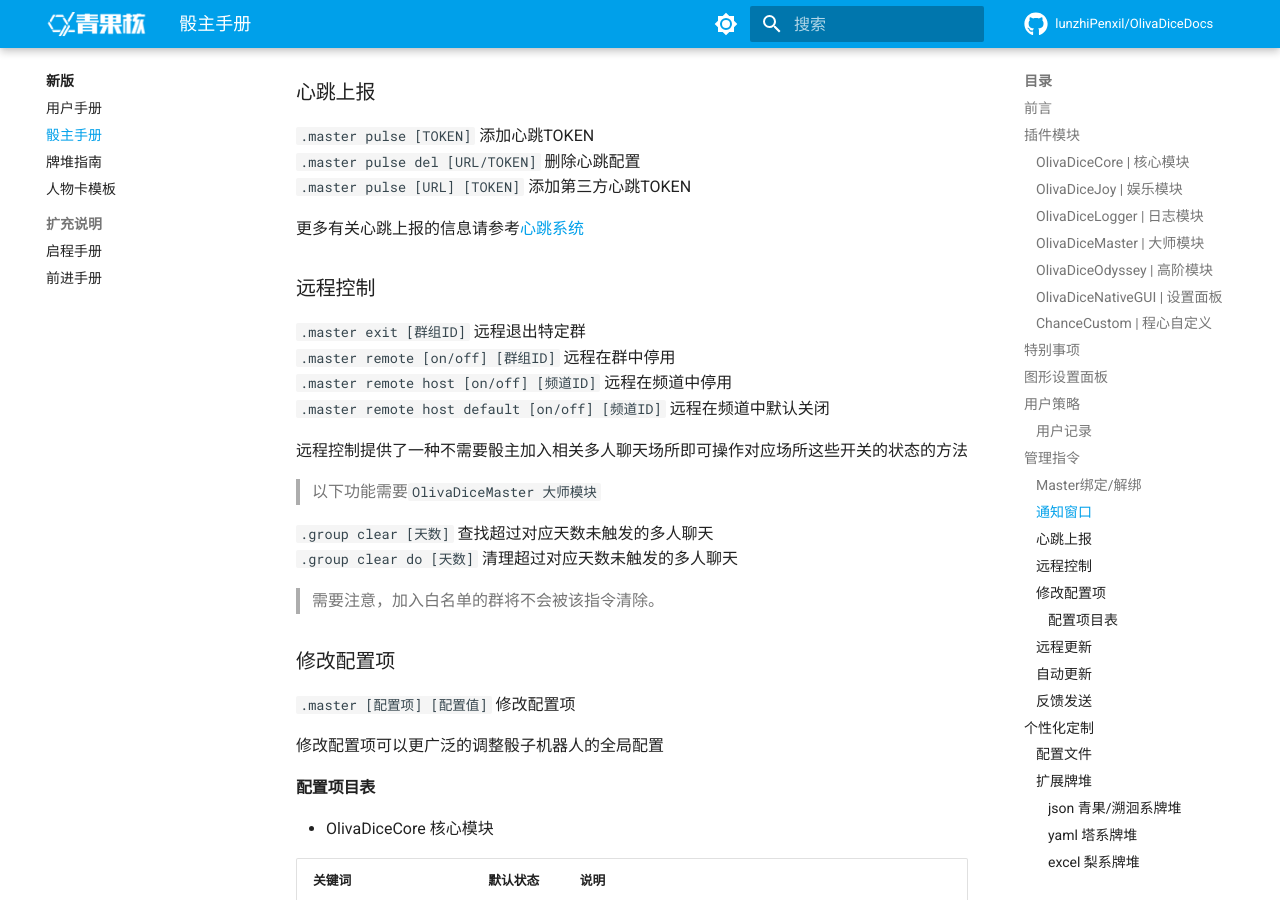
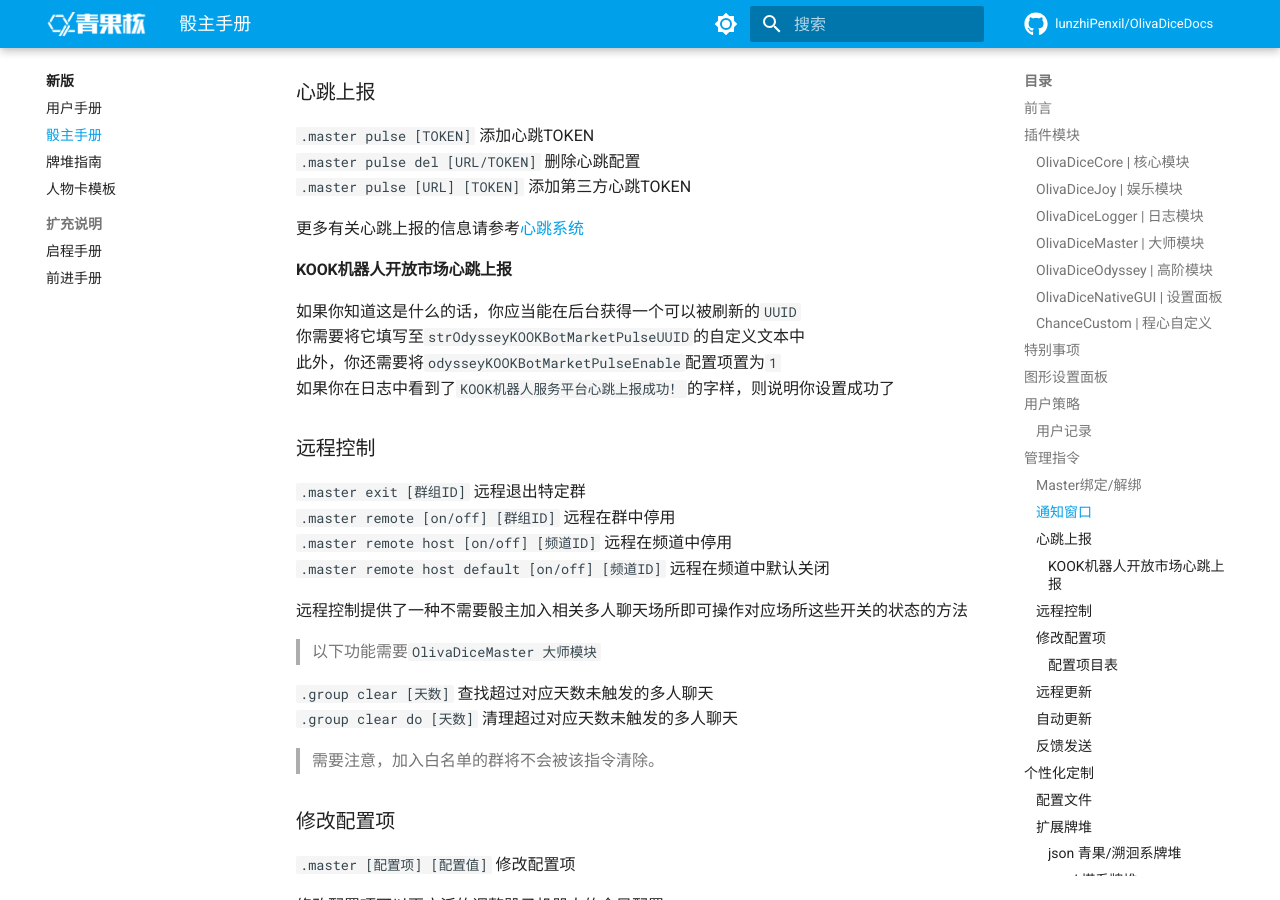
Before and after one commit to lunzhiPenxil/OlivaDiceDocs, an MkDocs documentation site: the page built from docs/OlivaDice3_Master_Manual.md, in a window 1280 px wide and 900 px high, scrolled down 3824 px. Built offline with MkDocs 1.6.1 and Material for MkDocs 9.7.7, drawn with Linux system fonts in a browser that asks for light colours; comment, search, counter and statistics services are not loaded.

Commit message:
新增KOOK机器人开放市场心跳上报

```diff
--- a/docs/OlivaDice3_Master_Manual.md
+++ b/docs/OlivaDice3_Master_Manual.md
@@ -105,6 +105,12 @@ Master是骰子的控制者，每个骰娘同时可以有多个Master。Master
 `.master pulse [URL] [TOKEN]`  添加第三方心跳TOKEN
 
 更多有关心跳上报的信息请参考[心跳系统](http://benzencloudhk.xyz/dicetoken/)
+
+#### KOOK机器人开放市场心跳上报
+如果你知道这是什么的话，你应当能在后台获得一个可以被刷新的`UUID`
+你需要将它填写至`strOdysseyKOOKBotMarketPulseUUID`的自定义文本中
+此外，你还需要将`odysseyKOOKBotMarketPulseEnable`配置项置为`1`
+如果你在日志中看到了`KOOK机器人服务平台心跳上报成功！`的字样，则说明你设置成功了
 
 ### 远程控制
 `.master exit [群组ID]`  远程退出特定群
```
